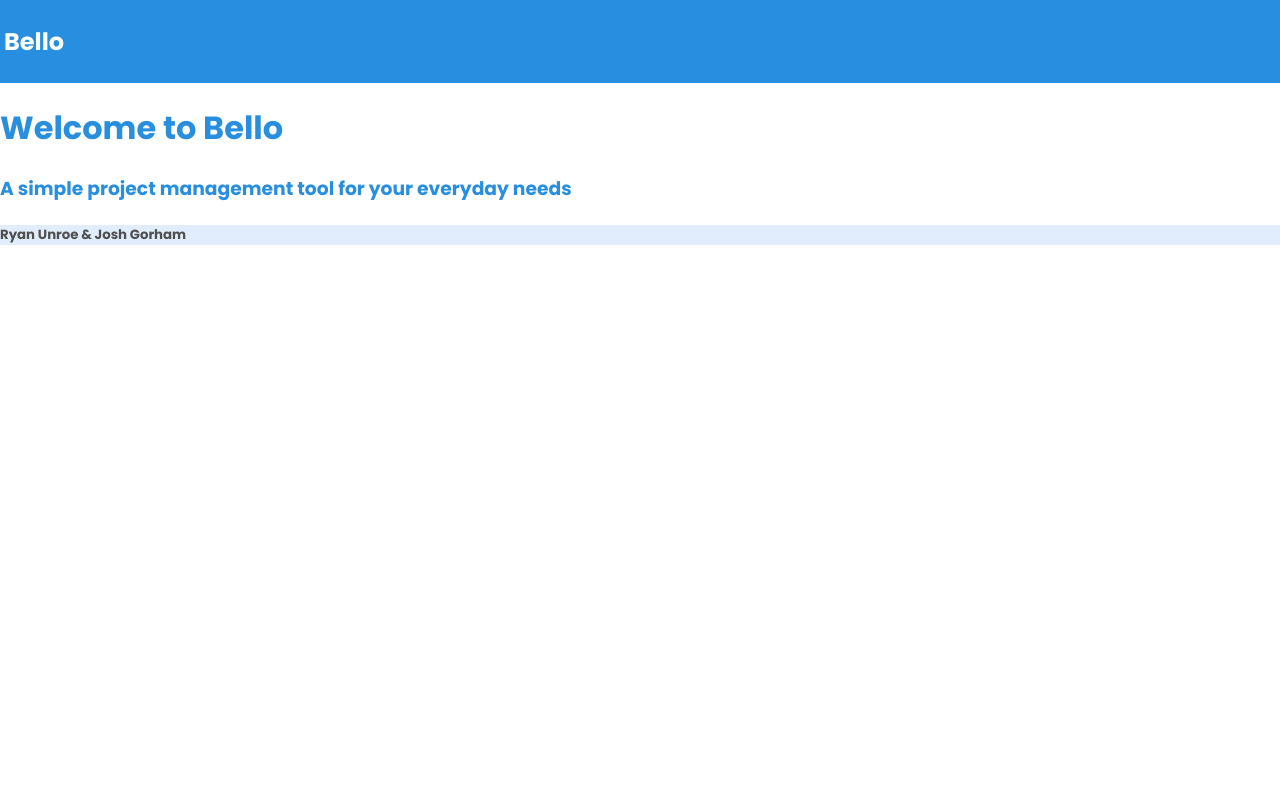
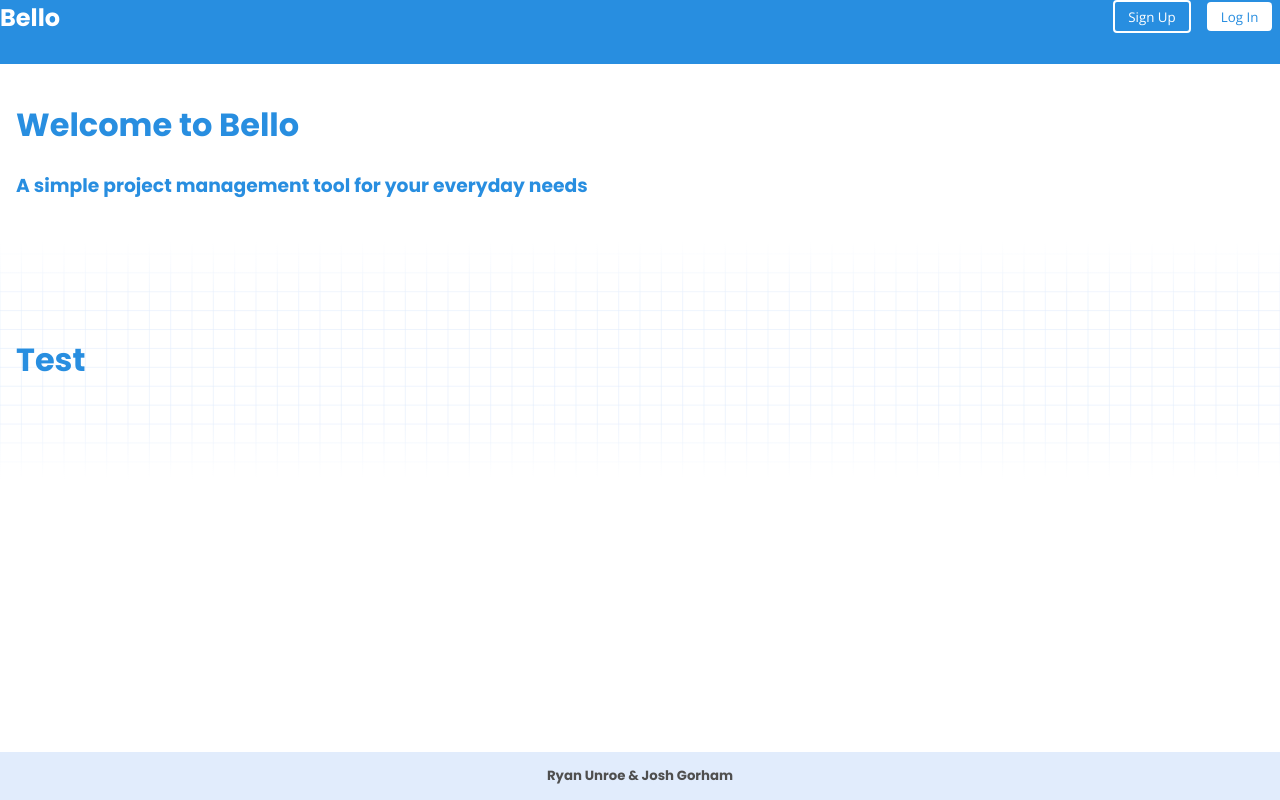
Before and after one commit to DRoberts919/WebBasedProject, a React (Create React App) app in the folder react-front-end/: page / in a window 1280 px wide. Built offline with nearby package versions, Linux system fonts and the light colour scheme.

Commit message:
Create dynamic fade on grid image and fix footer position

```diff
--- a/react-front-end/src/components/App.js
+++ b/react-front-end/src/components/App.js
@@ -9,9 +9,17 @@ function App() {
   return (
     <div className="App">
       <nav>
+        <div>
         <h1>Bello</h1>
+          <div className="btn-group">
+          <button className="btn outline light">Sign Up</button>
+          <button className="btn solid light">Log In</button>
+          </div>
+        </div>
       </nav>
+      <div className="content">
       <Routes />
+      </div>
       <footer>
         <h5>Ryan Unroe & Josh Gorham</h5>
       </footer>
--- a/react-front-end/src/components/landing.js
+++ b/react-front-end/src/components/landing.js
@@ -2,9 +2,14 @@ import React from "react";
 
 export default function landing() {
     return(
-        <div>
+        <>
+        <div className="section">
             <h1>Welcome to Bello</h1>
             <h3>A simple project management tool for your everyday needs</h3>
         </div>
+        <div className="section grid">
+            <h1>Test</h1>
+        </div>
+        </>
     )
 }
--- a/react-front-end/src/index.css
+++ b/react-front-end/src/index.css
@@ -32,14 +32,46 @@ p {
   color: var(--color-dark);
 }
 
+.content {
+  min-height: calc(100vh - 4rem - 3rem);
+}
+
 .section {
   width:100%;
   padding:1rem;
+  box-sizing: border-box;
 }
 
 .section.grid {
-  background-image: url("./grid-fade.svg");
+  background-image: url("./grid.svg");
+  background-repeat: repeat-x;
+  background-size: 85%;
+  padding: 5rem 1rem;
+  position: relative;
 
+}
+
+.section.grid:before {
+  content: "";
+  position: absolute;
+  z-index: 1;
+  top: 0;
+  left: 0;
+  pointer-events: none;
+  background-image: linear-gradient(to top, rgba(255,255,255,0), rgba(255,255,255, 1) 90%);
+  width: 100%;
+  height: 4em;
+}
+.section.grid:after {
+  content: "";
+  position: absolute;
+  z-index: 1;
+  bottom: 0;
+  left: 0;
+  pointer-events: none;
+  background-image: linear-gradient(to bottom, rgba(255,255,255,0), rgba(255,255,255, 1) 90%);
+  width: 100%;
+  height: 4em;
 }
 
 .section.primary {
@@ -59,10 +91,18 @@ p {
 nav {
   background-color: var(--color-primary);
   color: var(--color-light);
-  padding:0.25rem;
   width:100%;
+  box-sizing: border-box;
+  height:4rem;
+}
+
+nav h1 {
+  margin:0;
+  display:flex;
+  align-self: center;
 
 }
+
 nav > div {
   max-width: 1300px;
   display:flex;
@@ -71,12 +111,11 @@ nav > div {
 }
 
 
-nav .btn-group {
-  display:flex;
-  flex-direction: row;
-}
+
 nav .btn-group > button {
   margin: 0 0.5rem;
+  align-self: center;
+  vertical-align: center;
 }
 
 
@@ -91,6 +130,8 @@ nav .btn-group > button {
   display: inline-block;
   color: var(--color-dark);
   font-family: "Open Sans";
+  border:none;
+  cursor:pointer;
 }
 
 .btn.solid.light {
@@ -150,5 +191,13 @@ form .error-message {
 footer {
   background-color: var(--color-secondary);
   color: var(--color-dark);
-
+  display:flex;
+  flex-direction: column;
+  justify-content: center;
+  align-items: center;
+  text-align: center;
+  height:3rem;
 }
+footer > h5 {
+  margin:0;
+}
```
Also changed, not shown: react-front-end/src/grid.svg (added).
